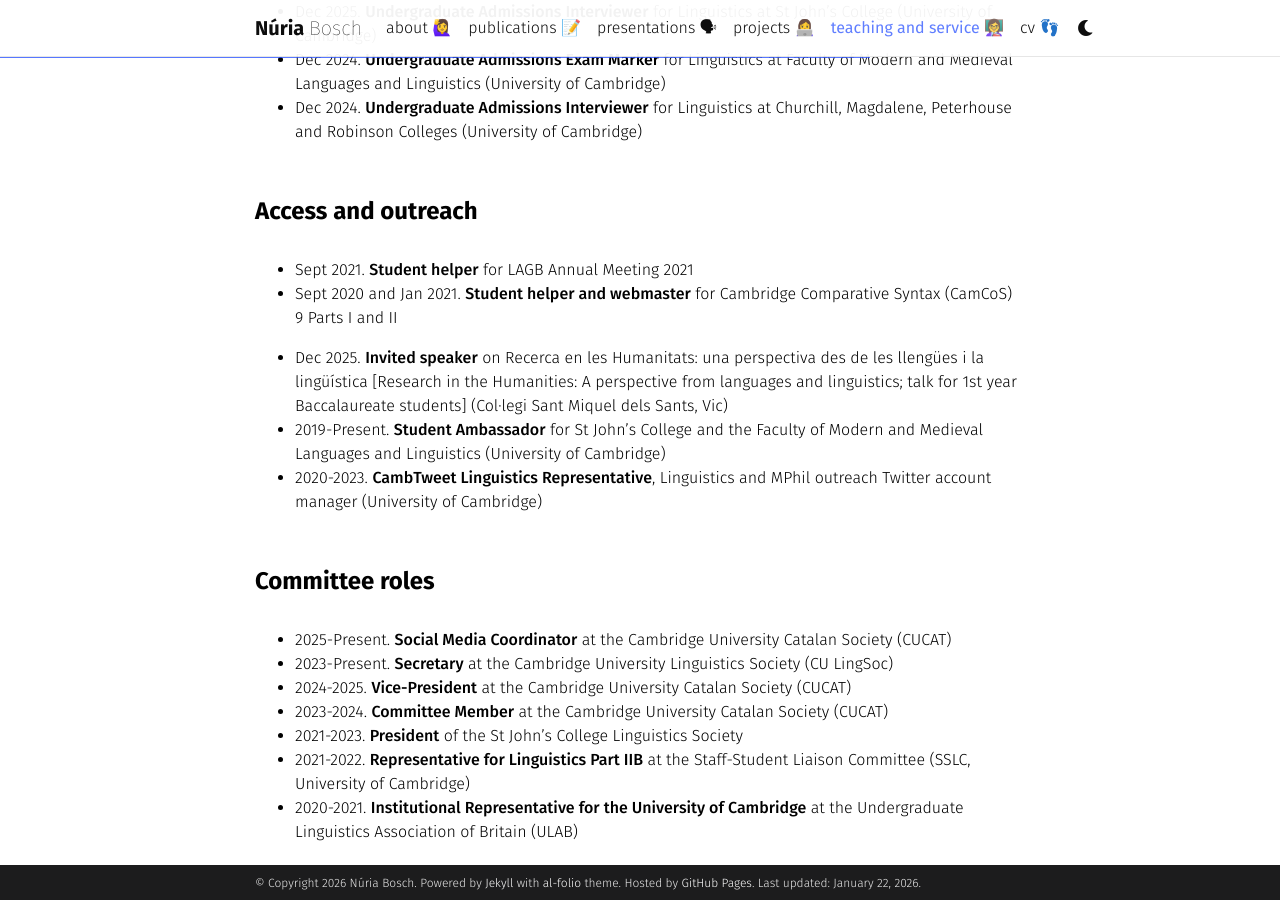
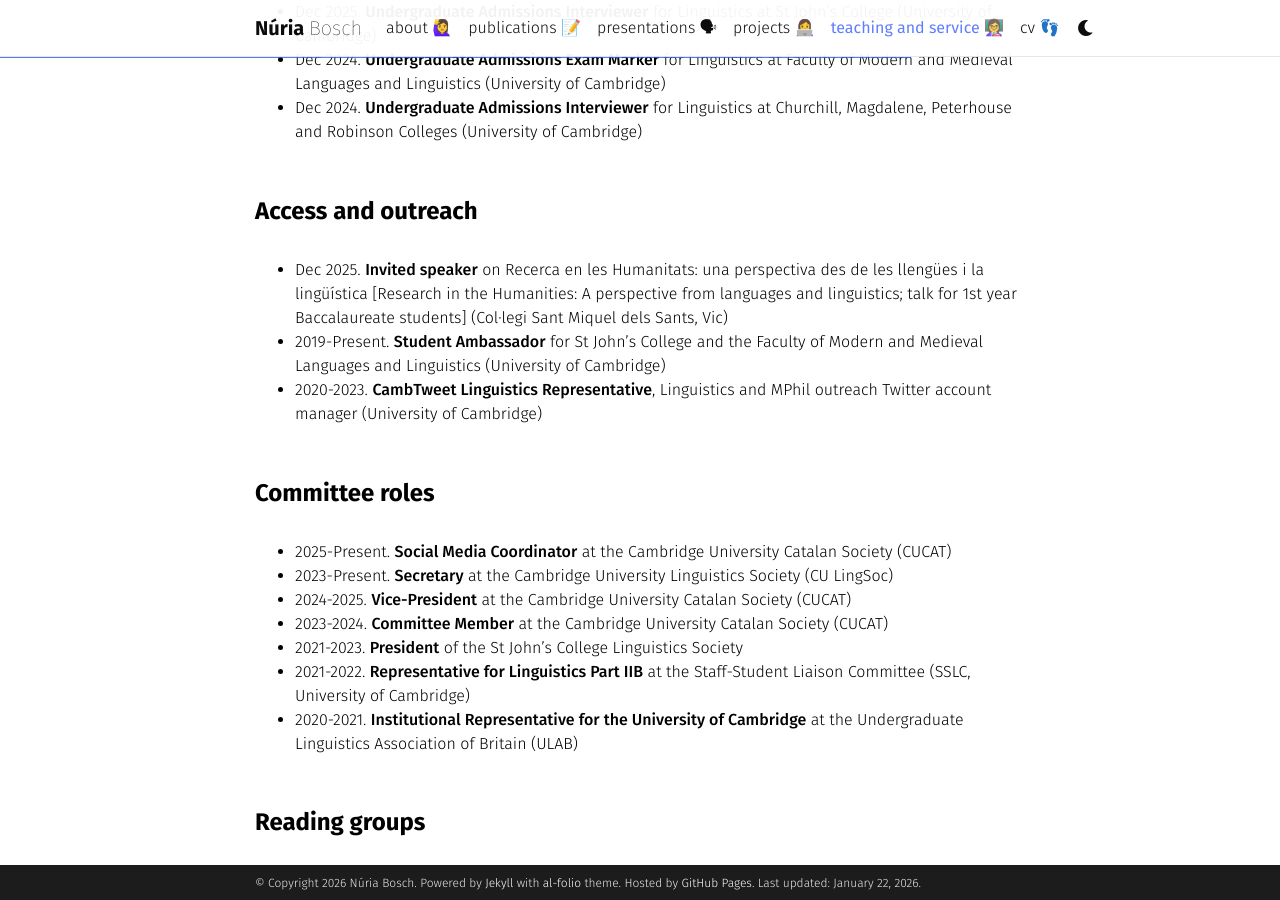
Before and after one commit to nuria-bosch/nuria-bosch.github.io, a Jekyll site: the page built from _pages/teaching_and_service.md, in a window 1280 px wide and 900 px high, scrolled down 1343 px. Built offline with Jekyll 4.4.1, drawn with Linux system fonts in a browser that asks for light colours; some web fonts are replaced; comment, search, counter and statistics services are not loaded; a style sheet for code colours, icons or effects is not loaded.

Commit message:
Update teaching_and_service.md

```diff
--- a/_pages/teaching_and_service.md
+++ b/_pages/teaching_and_service.md
@@ -50,9 +50,6 @@ _Edited volumes_
 
 <h4 style="margin-top: 3.3rem; margin-bottom: 2rem; font-weight: bold;">Access and outreach</h4>
 
-- Sept 2021. **Student helper** for LAGB Annual Meeting 2021
-- Sept 2020 and Jan 2021. **Student helper and webmaster** for Cambridge Comparative Syntax (CamCoS) 9 Parts I and II
-
 - Dec 2025. **Invited speaker** on _Recerca en les Humanitats: una perspectiva des de les llengües i la lingüística_ \[Research in the Humanities: A perspective from languages and linguistics; talk for 1st year Baccalaureate students] (Col·legi Sant Miquel dels Sants, Vic)
 - 2019-Present. **Student Ambassador** for  St John's College and the Faculty of Modern and Medieval Languages and Linguistics (University of Cambridge)
 - 2020-2023. **CambTweet Linguistics Representative**, Linguistics and MPhil outreach Twitter account manager (University of Cambridge)
```
